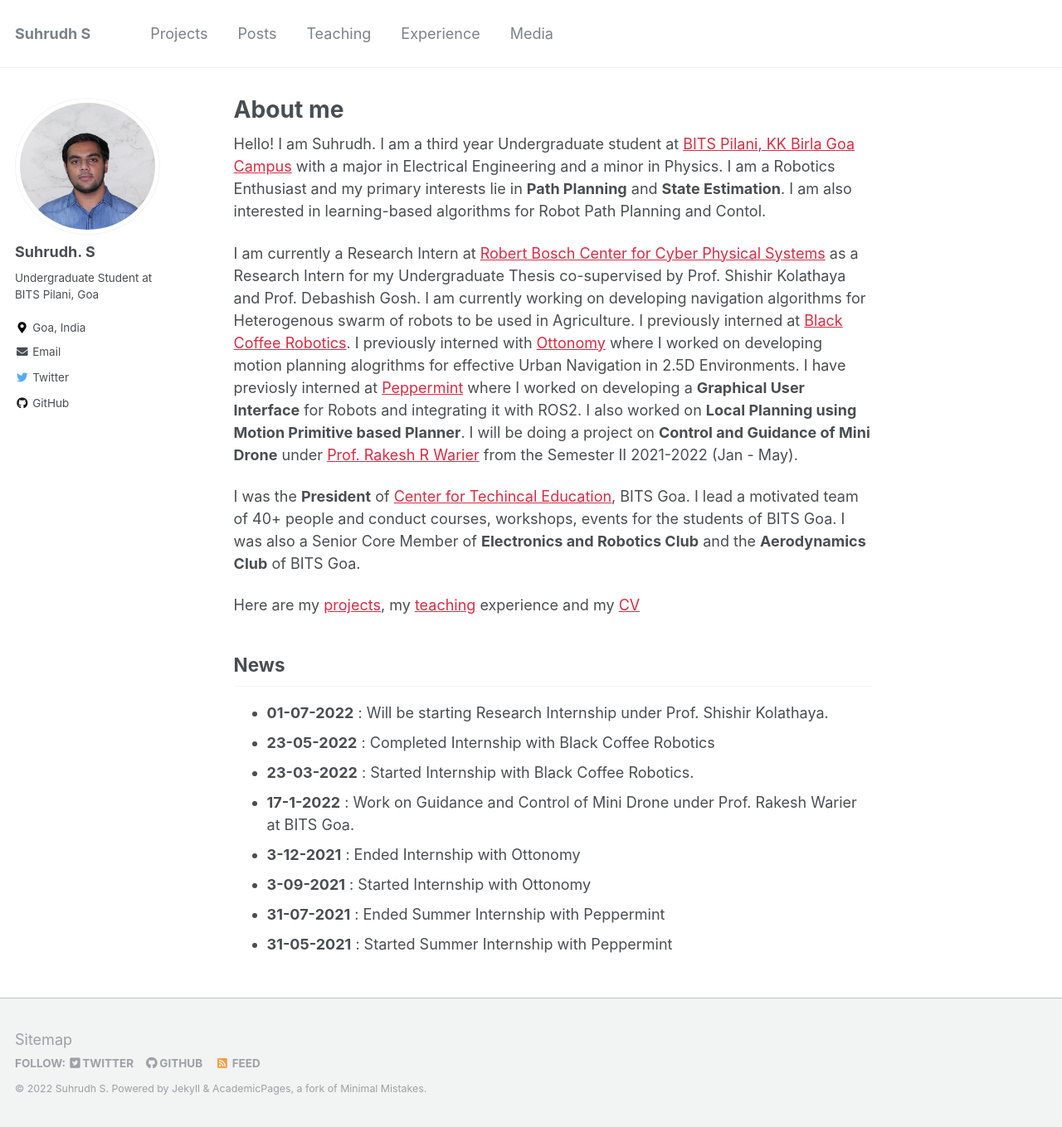
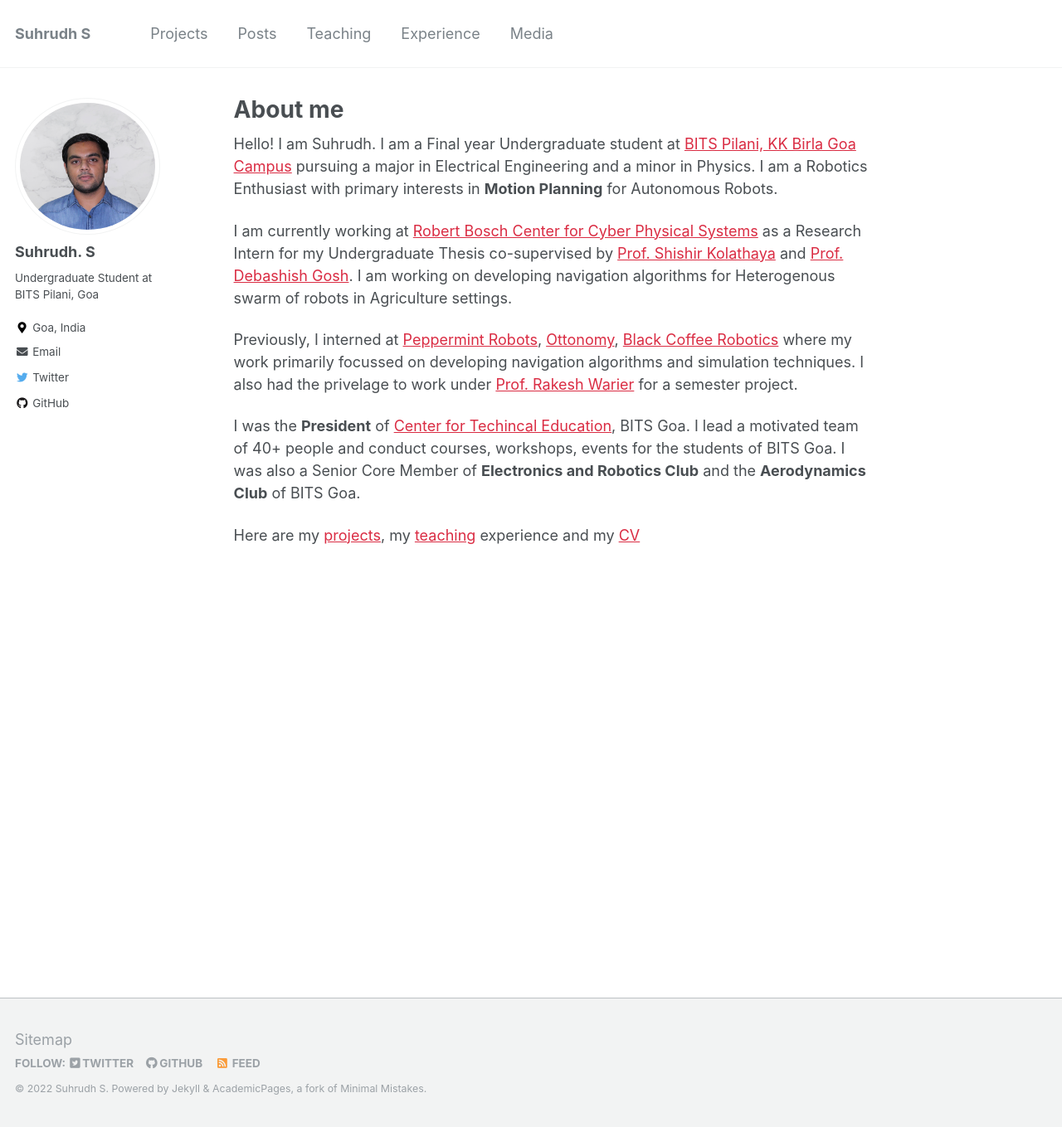
Before and after one commit to SuhrudhSarathy/SuhrudhSarathy.github.io, a Jekyll site: the page built from _pages/about.md, in a window 1280 px wide and 1359 px high. Shown: the whole window at 83% size. Built offline with Jekyll 4.4.1, drawn with Linux system fonts in a browser that asks for light colours.

Commit message:
modified about to make it clean

```diff
--- a/_pages/about.md
+++ b/_pages/about.md
@@ -8,20 +8,12 @@ redirect_from:
   - /about.html
 ---
 
-Hello! I am Suhrudh. I am a third year Undergraduate student at [BITS Pilani, KK Birla Goa Campus](https://www.bits-pilani.ac.in/goa/) with a major in Electrical Engineering and a minor in Physics. I am a Robotics Enthusiast and my primary interests lie in __Path Planning__ and __State Estimation__.  I am also interested in learning-based algorithms for Robot Path Planning and Contol.
+Hello! I am Suhrudh. I am a Final year Undergraduate student at [BITS Pilani, KK Birla Goa Campus](https://www.bits-pilani.ac.in/goa/) pursuing a major in Electrical Engineering and a minor in Physics. I am a Robotics Enthusiast with primary interests in __Motion Planning__ for Autonomous Robots.
 
-I am currently a Research Intern at [Robert Bosch Center for Cyber Physical Systems](https://cps.iisc.ac.in) as a Research Intern for my Undergraduate Thesis co-supervised by Prof. Shishir Kolathaya and Prof. Debashish Gosh. I am currently working on developing navigation algorithms for Heterogenous swarm of robots to be used in Agriculture. I previously interned at [Black Coffee Robotics](https://blackcoffeerobotics.com). I previously interned with [Ottonomy](https://www.ottonomy.io) where I worked on developing motion planning alogrithms for effective Urban Navigation in 2.5D Environments. I have previosly interned at [Peppermint](https://www.getpeppermint.co) where I worked on developing a __Graphical User Interface__ for Robots and integrating it with ROS2. I also worked on __Local Planning using Motion Primitive based Planner__. I will be doing a project on __Control and Guidance of Mini Drone__ under [Prof. Rakesh R Warier](https://www.bits-pilani.ac.in/goa/rakeshw/profile) from the Semester II 2021-2022 (Jan - May).
+I am currently working at [Robert Bosch Center for Cyber Physical Systems](https://cps.iisc.ac.in) as a Research Intern for my Undergraduate Thesis co-supervised by [Prof. Shishir Kolathaya](https://www.shishirny.com/) and [Prof. Debashish Gosh](http://aero.iisc.ac.in/people/debasish-ghose/). I am working on developing navigation algorithms for Heterogenous swarm of robots in Agriculture settings.
+
+Previously, I interned at [Peppermint Robots](https://getpeppermint.co/), [Ottonomy](https://ottonomy.io/), [Black Coffee Robotics](https://www.blackcoffeerobotics.com/) where my work primarily focussed on developing navigation algorithms and simulation techniques. I also had the privelage to work under [Prof. Rakesh Warier](https://bits-pilani.irins.org/profile/230526) for a semester project.
 
 I was the __President__ of [Center for Techincal Education](https://bpgc-cte.org), BITS Goa. I lead a motivated team of 40+ people and conduct courses, workshops, events for the students of BITS Goa. I was also a Senior Core Member of __Electronics and Robotics Club__ and the __Aerodynamics Club__ of BITS Goa.
 
 Here are my [projects](https://suhrudhsarathy.github.io/projects/), my [teaching](https://suhrudhsarathy.github.io/teaching/) experience and my [CV](https://suhrudhsarathy.github.io/exp/)
-
-## News
-- __01-07-2022__  :   Will be starting Research Internship under Prof. Shishir Kolathaya.
-- __23-05-2022__  :   Completed Internship with Black Coffee Robotics
-- __23-03-2022__  :   Started Internship with Black Coffee Robotics.
-- __17-1-2022__   :   Work on Guidance and Control of Mini Drone under Prof. Rakesh Warier at BITS Goa.
-- __3-12-2021__   :   Ended Internship with Ottonomy
-- __3-09-2021__   :   Started Internship with Ottonomy
-- __31-07-2021__  :   Ended Summer Internship with Peppermint
-- __31-05-2021__  :   Started Summer Internship with Peppermint
```
